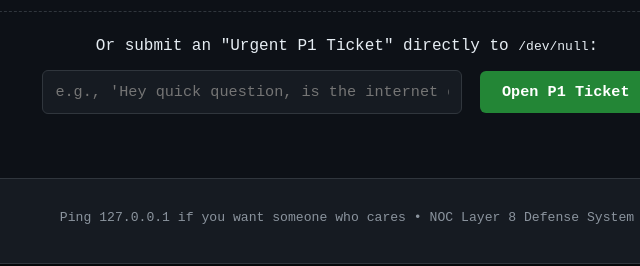
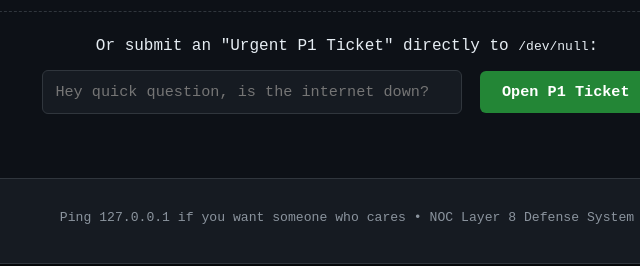
Before and after one commit to mgmtcolv-ui/leave-us-the-hell-alone, a plain HTML site: page index.html in a window 1280 px wide. Shown: the part 1289-1555 px from the top of the page, 293-933 px from the left. Drawn offline with Linux system fonts and the light colour scheme.

Commit message:
Update index.html

```diff
--- a/index.html
+++ b/index.html
@@ -275,7 +275,7 @@
 
       <div class="shredder-box">
         <p style="margin-bottom: 10px;">Or submit an "Urgent P1 Ticket" directly to <code>/dev/null</code>:</p>
-        <input type="text" id="ticket-input" placeholder="e.g., 'Hey quick question, is the internet down?'" />
+        <input type="text" id="ticket-input" placeholder="Hey quick question, is the internet down?" />
         <button id="send-btn" onclick="shredTicket()">Open P1 Ticket</button>
         <div id="status-msg"></div>
       </div>
```
